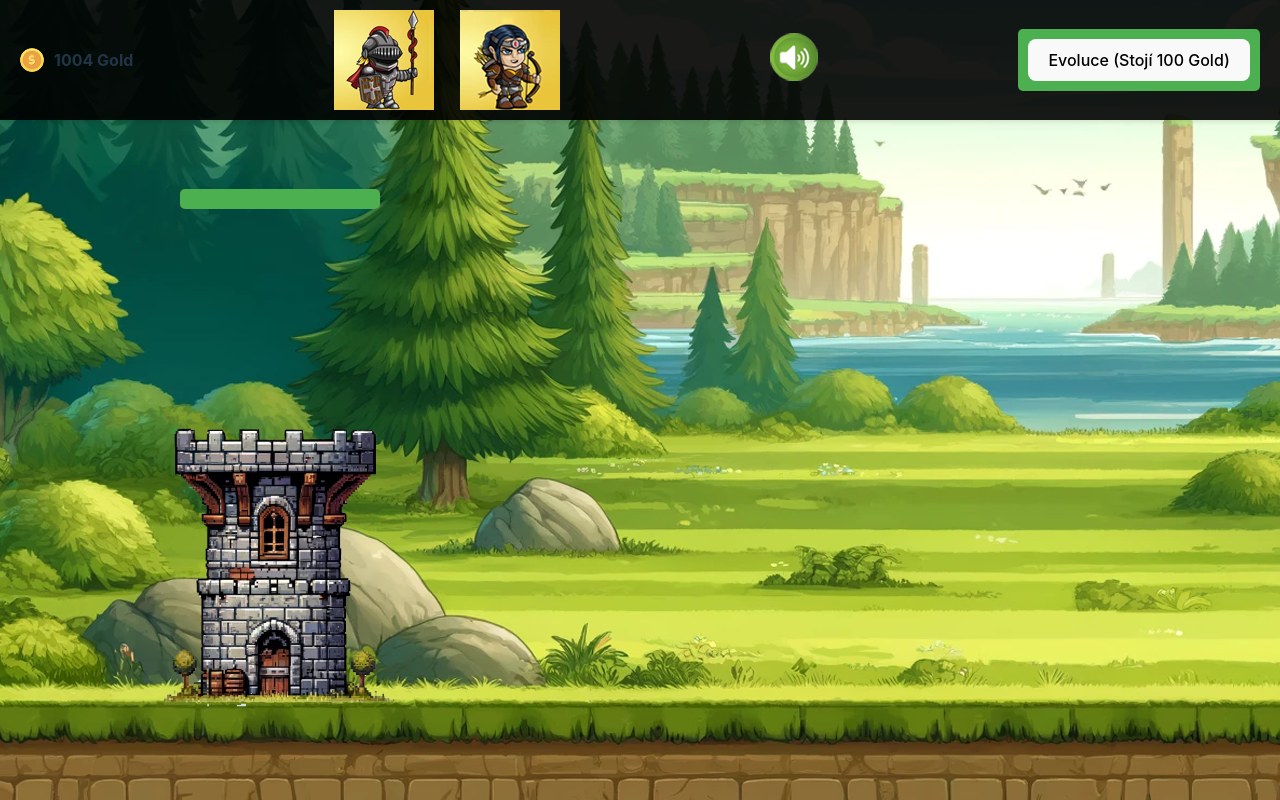
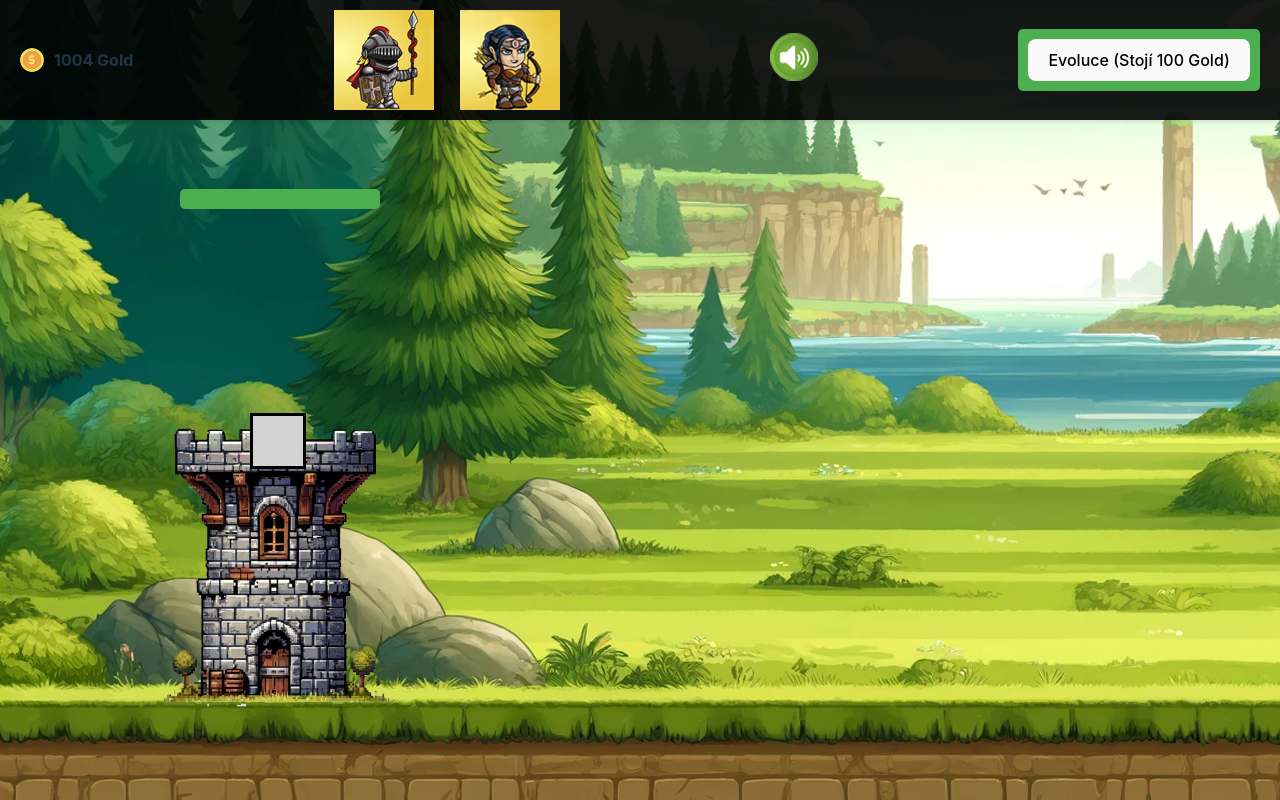
Before and after one commit to JanHousa/CastleDefender, a React (Vite) app in the folder AgeOfWar/: page / in a window 1280 px wide. Both pictures are taken after a click on the button "Easy". Shown: the top 800 px of the page. Built offline with nearby package versions, Linux system fonts and the light colour scheme.

Commit message:
commit defense selection

```diff
--- a/AgeOfWar/src/components/Game.css
+++ b/AgeOfWar/src/components/Game.css
@@ -270,22 +270,17 @@ body{
 
 
 /* DefenseSlot.css */
-.defense-slot {
-  width: 50px; /* Nebo jakoukoli jinou příslušnou velikost */
-  height: 50px;
-  background-color: #c14c4c; /* Neutrální barva indikující prázdný slot */
-  cursor: pointer; /* Změní kurzor, aby indikoval možnost kliknutí */
-  margin: auto;
-  margin-top: 80px;
-  text-align: center;
-  /* Přidejte další styly pro pozicování, okraje, padding, atd. podle potřeby */
+.defense-container {
+  position: absolute;
+  z-index: 999;
+  margin-left: 250px;
 }
 
 
 /* TowerSelectionComponent.css */
 .tower-selection-menu {
   display: flex;
-  flex-direction: column;
+  flex-direction: row;
   gap: 10px; /* Vytvoří mezery mezi jednotlivými zbraněmi */
 }
 
@@ -300,13 +295,21 @@ body{
   background-color: #383838; /* Ztmaví možnost při najetí myši */
 }
 
+.cost-overlay {
+  display: flex; /* Toto zajistí, že ikona a text jsou vedle sebe */
+  align-items: center; /* Vertikálně zarovná ikonu a text na stejnou úroveň */
+  color: white;
+  font-weight: 700;
+  padding: 0 0;
+}
+
 
 .defense-slot {
   width: 50px; /* Example size */
   height: 50px; /* Example size */
   position: relative;
   border: 3px solid #000000; /* Just for visibility */
-  /* Add more styles as needed */
+  cursor: pointer; /* Show click cursor on hover */
 }
 
 .hp-bar-container {
--- a/AgeOfWar/src/components/Game.tsx
+++ b/AgeOfWar/src/components/Game.tsx
@@ -286,6 +286,9 @@ useEffect(() => {
          <BattlefieldComponent gameState={gameState} updateGameState={updateGameState} />
       <EnemyAIComponent gameState={gameState} updateGameState={setGameState} unitsByEvolution={unitsByEvolution} />
 
+
+
+
       <div className="player-base">
       <TowerComponent
         health={gameState.playerTower.health}
@@ -294,15 +297,27 @@ useEffect(() => {
         isEnemy={gameState.playerTower.isEnemy}
         position={gameState.playerTower.position}
     />
+
+
+    <div className='defense-container'>
+
+        <DefenseSlot
+        onSlotClick={toggleTowerSelection}
+        slotId={1}
+        tower={gameState.defenseTowers.find(tower => tower.slotId === 1)}
+      />
       {showTowerSelection && (
         <TowerSelectionComponent
           towers={availableTowers}
-                  onTowerSelected={(tower, slotId) => handleTowerSelection(tower, slotId)}
+          onTowerSelected={handleTowerSelection}
           currentTower={gameState.defenseTowers.find(tower => tower.slotId === 1)}
-                  slotId={1}
+          slotId={1} // Pass slotId if needed for handling selections
         />
       )}
+
         </div>
+      </div>
+
 
       <div className="enemy-base">
         <TowerComponent
--- a/AgeOfWar/src/components/TowerSelection.tsx
+++ b/AgeOfWar/src/components/TowerSelection.tsx
@@ -1,4 +1,3 @@
-
 import React from 'react';
 import { DefenseTower } from '../types';
 
@@ -8,7 +7,6 @@ interface TowerSelectionComponentProps {
   currentTower?: DefenseTower;
   slotId: number;
 }
-
 
 const TowerSelectionComponent = ({
   towers,
@@ -23,7 +21,10 @@ const TowerSelectionComponent = ({
           className="tower-option sell"
           onClick={() => onTowerSelected('sell', slotId)}
         >
-          Sell {currentTower.type} for {Math.round(currentTower.cost * 0.5)} Gold
+          <div className="cost-overlay">
+          <div className='gold-icon'></div>
+          <span>Sell {Math.round(currentTower.cost * 0.5)}</span>
+          </div>
         </div>
       ) : (
         towers.map((tower) => (
@@ -32,8 +33,11 @@ const TowerSelectionComponent = ({
             className="tower-option"
             onClick={() => onTowerSelected(tower, slotId)}
           >
-            <p>{tower.type}</p>
-            <p>Cost: {tower.cost} Gold</p>
+            <img src={tower.imageUrl} alt={tower.type} />
+            <div className="cost-overlay">
+              <div className='gold-icon'></div>
+              <span>{tower.cost}</span>
+            </div>
           </div>
         ))
       )}
@@ -41,5 +45,4 @@ const TowerSelectionComponent = ({
   );
 };
 
-
 export default TowerSelectionComponent;
```
Lines whose indentation alone changed are shown as unchanged.
